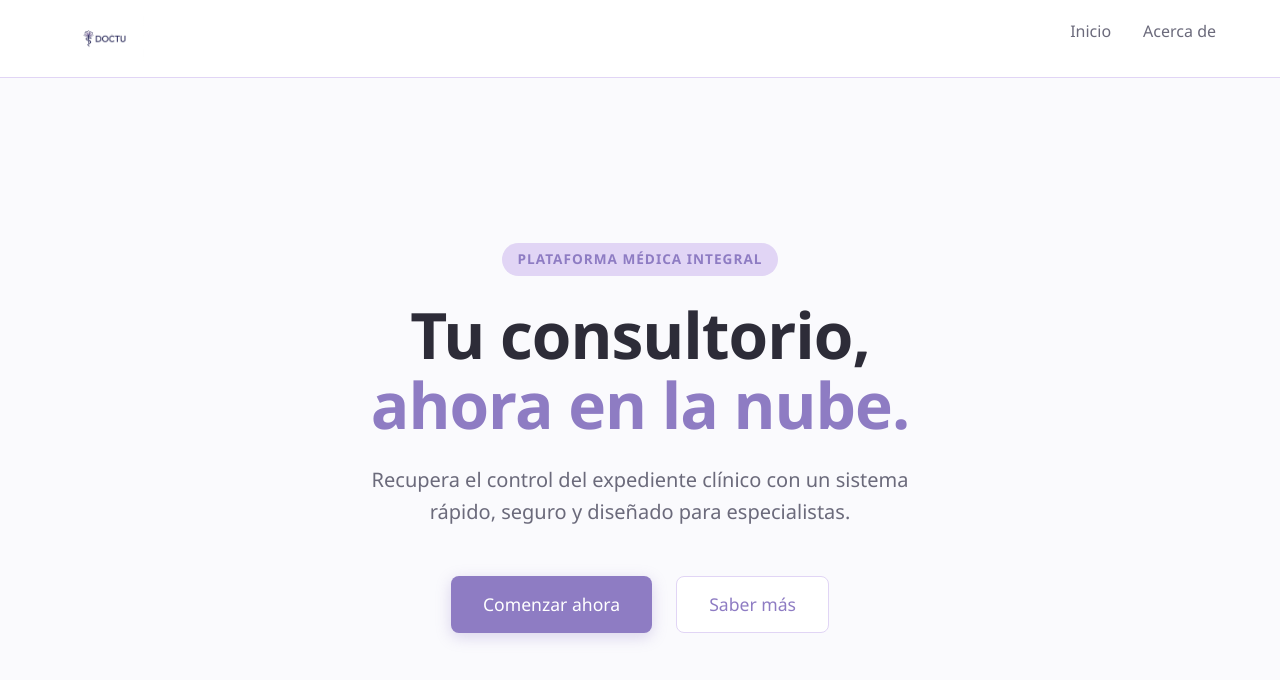
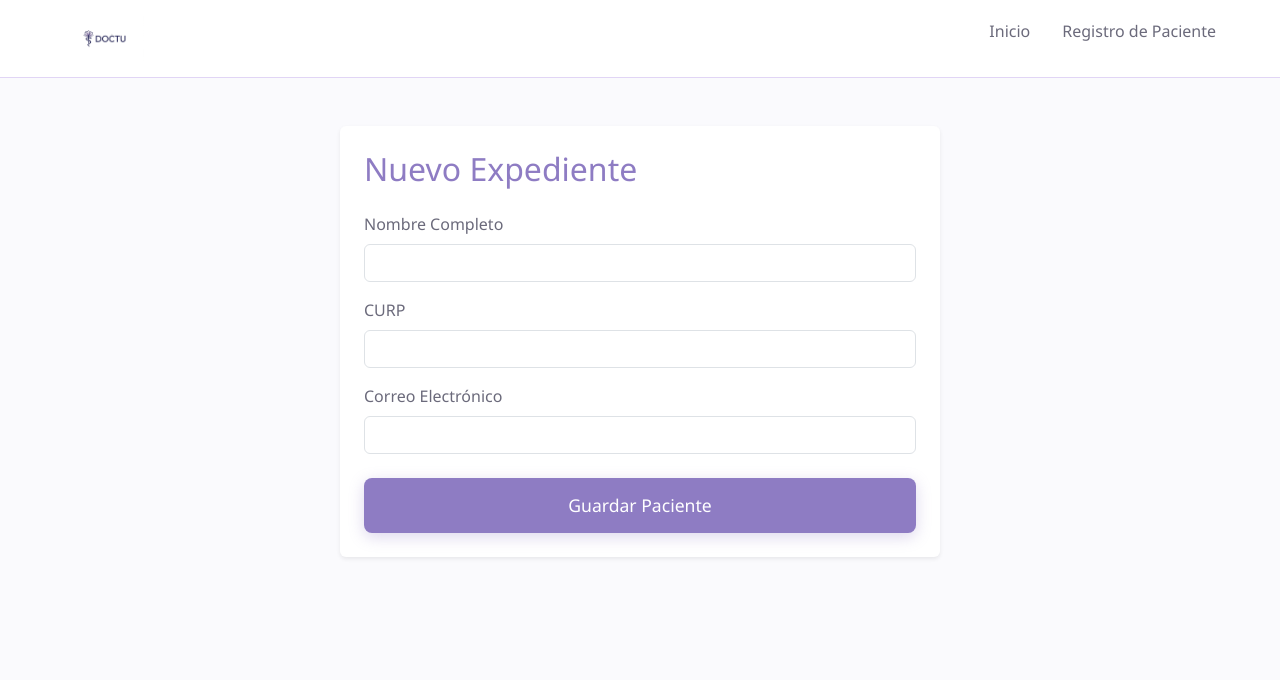
Before and after one commit to Cvsssss/Doctu, a React (Create React App) app in the folder Front/: page /registro in a window 1280 px wide. Shown: the top 680 px of the page. Built offline with nearby package versions, Linux system fonts and the light colour scheme.

Commit message:
Prueba de Front

```diff
--- a/Front/package.json
+++ b/Front/package.json
@@ -5,6 +5,7 @@
   "dependencies": {
     "react": "^18.2.0",
     "react-dom": "^18.2.0",
+    "react-router-dom": "^7.15.1",
     "react-scripts": "5.0.1"
   },
   "scripts": {
--- a/Front/src/App.js
+++ b/Front/src/App.js
@@ -1,30 +1,27 @@
 import React from 'react';
+// Importamos las herramientas de navegación que acabamos de instalar
+import { BrowserRouter as Router, Routes, Route } from 'react-router-dom';
+
 import './styles/style.css';
 import Navbar from './components/Navbar';
+import Inicio from './components/Inicio';
+import RegistroPaciente from './components/RegistroPaciente';
 
 function App() {
   return (
-    <div className="app-container">
-      <Navbar />
+    // Router envuelve toda la aplicación para habilitar la navegación
+    <Router>
+      <div className="app-container">
+        {/* El Navbar se queda afuera de las rutas para que siempre esté visible */}
+        <Navbar />
 
-      <main className="hero-desktop">
-        <div className="hero-text-area">
-          <span className="badge-pastel">Plataforma Médica Integral</span>
-          <h1 className="hero-title">
-            Tu consultorio,<br/>
-            <span className="text-purple">ahora en la nube.</span>
-          </h1>
-          <p className="hero-subtitle">
-            Recupera el control del expediente clínico con un sistema rápido, seguro y diseñado para especialistas.
-          </p>
-
-          <div className="hero-actions">
-            <button className="btn-pastel-primary">Comenzar ahora</button>
-            <button className="btn-pastel-secondary">Saber más</button>
-          </div>
-        </div>
-      </main>
-    </div>
+        {/* Routes es como el semáforo que decide qué componente mostrar */}
+        <Routes>
+          <Route path="/" element={<Inicio />} />
+          <Route path="/registro" element={<RegistroPaciente />} />
+        </Routes>
+      </div>
+    </Router>
   );
 }
 
--- /dev/null
+++ b/Front/src/components/Inicio.jsx
@@ -0,0 +1,30 @@
+import React from 'react';
+import { Link } from 'react-router-dom'; // IMPORTANTE: Importar Link
+
+function Inicio() {
+  return (
+    <main className="hero-desktop">
+      <div className="hero-text-area">
+        <span className="badge-pastel">Plataforma Médica Integral</span>
+        <h1 className="hero-title">
+          Tu consultorio,<br/>
+          <span className="text-purple">ahora en la nube.</span>
+        </h1>
+        <p className="hero-subtitle">
+          Recupera el control del expediente clínico con un sistema rápido, seguro y diseñado para especialistas.
+        </p>
+
+        <div className="hero-actions">
+          {/* Envolvemos el botón en el Link hacia /registro */}
+          <Link to="/registro">
+            <button className="btn-pastel-primary">Comenzar ahora</button>
+          </Link>
+
+          <button className="btn-pastel-secondary">Saber más</button>
+        </div>
+      </div>
+    </main>
+  );
+}
+
+export default Inicio;
--- a/Front/src/components/Navbar.jsx
+++ b/Front/src/components/Navbar.jsx
@@ -1,16 +1,24 @@
 import React from 'react';
-// IMPORTANTE: Importar la imagen directamente desde la carpeta assets
+import { Link } from 'react-router-dom'; // IMPORTANTE: Importar Link
 import logoDoctu from '../assets/Logo.png';
 
 function Navbar() {
   return (
     <nav className="navbar">
       <div className="navbar-container">
-        {/* Usamos la variable logoDoctu que acabamos de importar */}
-        <img src={logoDoctu} alt="Logo de Doctu" className="navbar-logo" />
+        {/* Al hacer clic en el logo, regresas al inicio */}
+        <Link to="/">
+          <img src={logoDoctu} alt="Logo de Doctu" className="navbar-logo" />
+        </Link>
+
         <ul className="navbar-menu">
-          <li>Inicio</li>
-          <li>Acerca de</li>
+          {/* Usamos Link en lugar de las etiquetas <li> normales */}
+          <li>
+            <Link to="/" style={{textDecoration: 'none', color: 'inherit'}}>Inicio</Link>
+          </li>
+          <li>
+            <Link to="/registro" style={{textDecoration: 'none', color: 'inherit'}}>Registro de Paciente</Link>
+          </li>
         </ul>
       </div>
     </nav>
--- /dev/null
+++ b/Front/src/components/RegistroPaciente.jsx
@@ -0,0 +1,75 @@
+import React, { useState } from 'react';
+import '../styles/style.css';
+
+function RegistroPaciente() {
+  // Aquí guardaremos los datos que escriba el médico
+  const [paciente, setPaciente] = useState({
+    nombre: '',
+    curp: '',
+    email: ''
+  });
+
+  const manejarCambio = (e) => {
+    setPaciente({
+      ...paciente,
+      [e.target.name]: e.target.value
+    });
+  };
+
+  const guardarPaciente = (e) => {
+    e.preventDefault();
+    console.log("Datos a enviar al back de Fer:", paciente);
+    // Más adelante aquí conectaremos con tu Middleware
+  };
+
+  return (
+    <div className="container mt-5">
+      <div className="card shadow-sm border-0 p-4" style={{maxWidth: '600px', margin: '0 auto', backgroundColor: 'var(--white)'}}>
+        <h2 style={{color: 'var(--purple-accent)', marginBottom: '1.5rem'}}>Nuevo Expediente</h2>
+
+        <form onSubmit={guardarPaciente}>
+          <div className="mb-3">
+            <label className="form-label" style={{color: 'var(--text-light)'}}>Nombre Completo</label>
+            <input
+              type="text"
+              className="form-control"
+              name="nombre"
+              value={paciente.nombre}
+              onChange={manejarCambio}
+              required
+            />
+          </div>
+
+          <div className="mb-3">
+            <label className="form-label" style={{color: 'var(--text-light)'}}>CURP</label>
+            <input
+              type="text"
+              className="form-control"
+              name="curp"
+              value={paciente.curp}
+              onChange={manejarCambio}
+              maxLength="18"
+              required
+            />
+          </div>
+
+          <div className="mb-4">
+            <label className="form-label" style={{color: 'var(--text-light)'}}>Correo Electrónico</label>
+            <input
+              type="email"
+              className="form-control"
+              name="email"
+              value={paciente.email}
+              onChange={manejarCambio}
+              required
+            />
+          </div>
+
+          <button type="submit" className="btn-pastel-primary w-100">Guardar Paciente</button>
+        </form>
+      </div>
+    </div>
+  );
+}
+
+export default RegistroPaciente;
```
Also changed, not shown: 1 other file (tests, documents, lock files or other folders).
